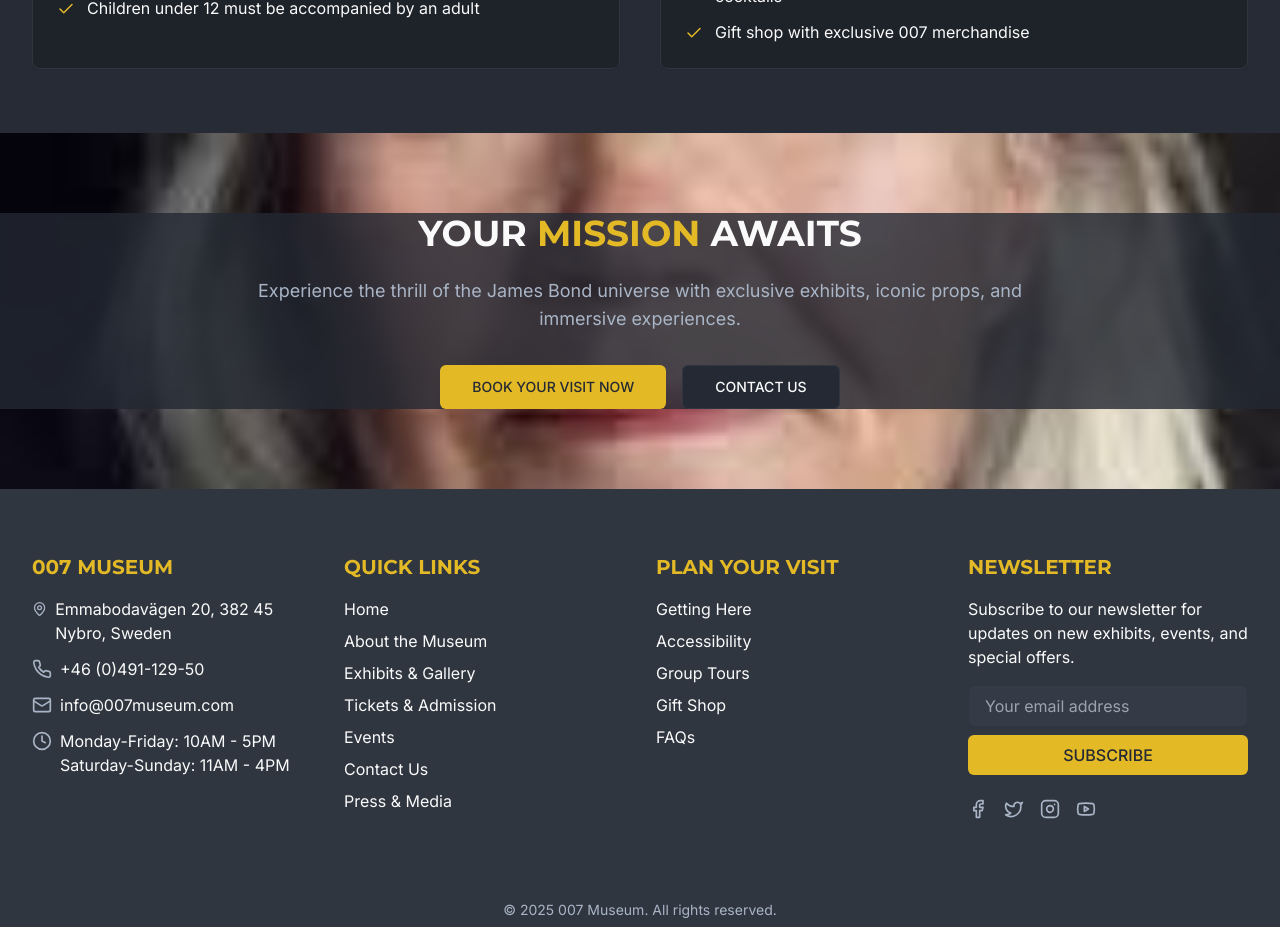
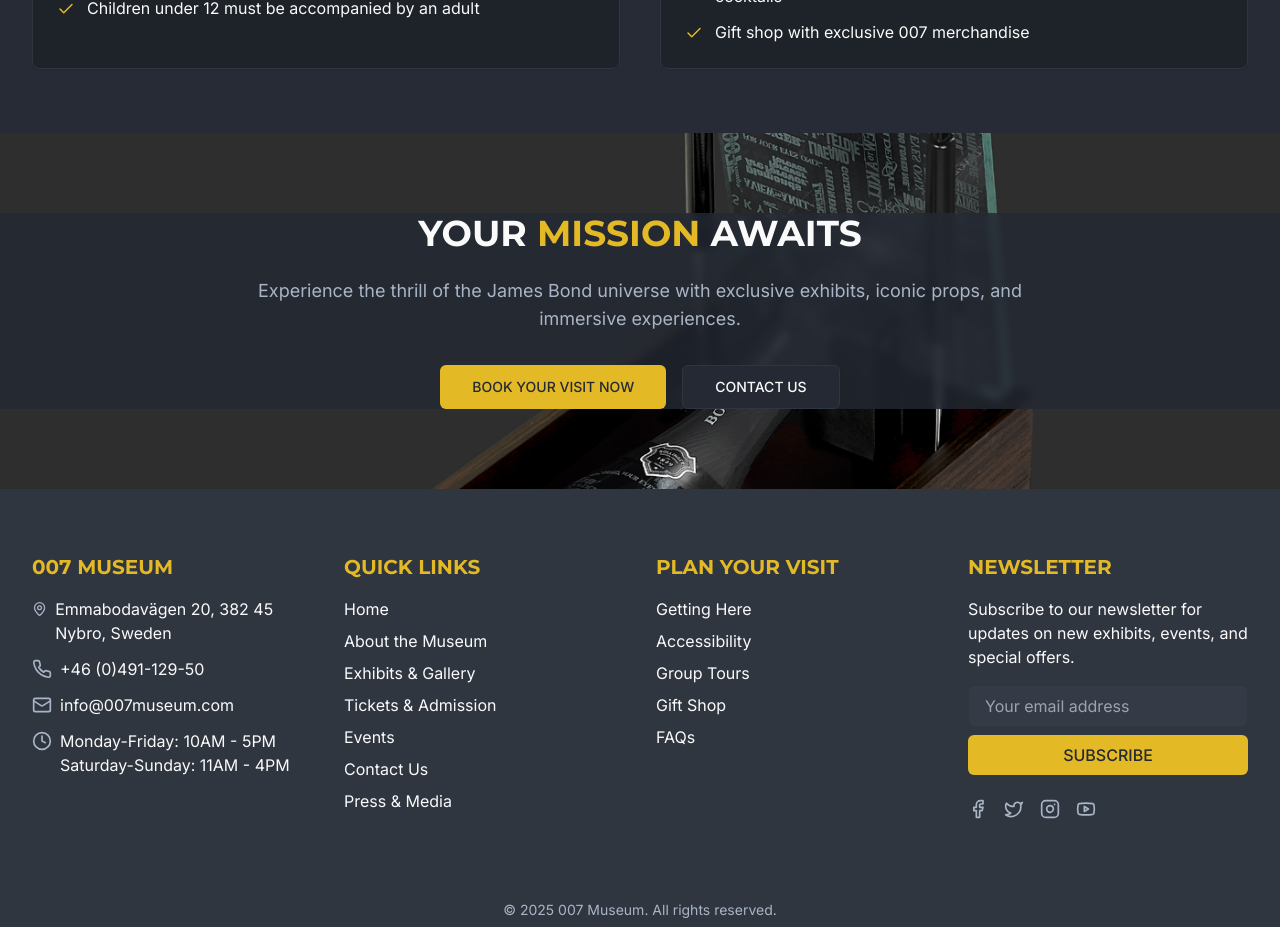
Before and after one commit to Deep8545/bond-museum-reimagine, a React (Vite) app: page /plan-your-visit in a window 1280 px wide. Shown: the part 2400-3327 px from the top of the page. Built offline with nearby package versions, Linux system fonts and the light colour scheme.

Commit message:
Fix: Plan Your Visit background image
Change the background image for the CTA section on the Plan Your Visit page.

```diff
--- a/src/pages/PlanYourVisit.tsx
+++ b/src/pages/PlanYourVisit.tsx
@@ -1,4 +1,3 @@
-
 import { useState } from 'react';
 import { Link } from 'react-router-dom';
 import { MapPin, Clock, CreditCard, Info, Check, ChevronRight } from 'lucide-react';
@@ -263,8 +262,8 @@ const PlanYourVisit = () => {
         </div>
       </section>
 
-      {/* CTA Section */}
-      <section className="py-20 bg-[url('/lovable-uploads/3b41fa86-02cc-4532-8a00-2767db555089.png')] bg-cover bg-center">
+      {/* CTA Section - Updated background image here */}
+      <section className="py-20 bg-[url('/lovable-uploads/f0469ba0-0971-486b-aef6-763122a0d511.png')] bg-cover bg-center">
         <div className="content-container relative">
           <div className="absolute inset-0 bg-background/80 backdrop-blur-sm"></div>
           <div className="relative z-10 text-center max-w-3xl mx-auto">
```
